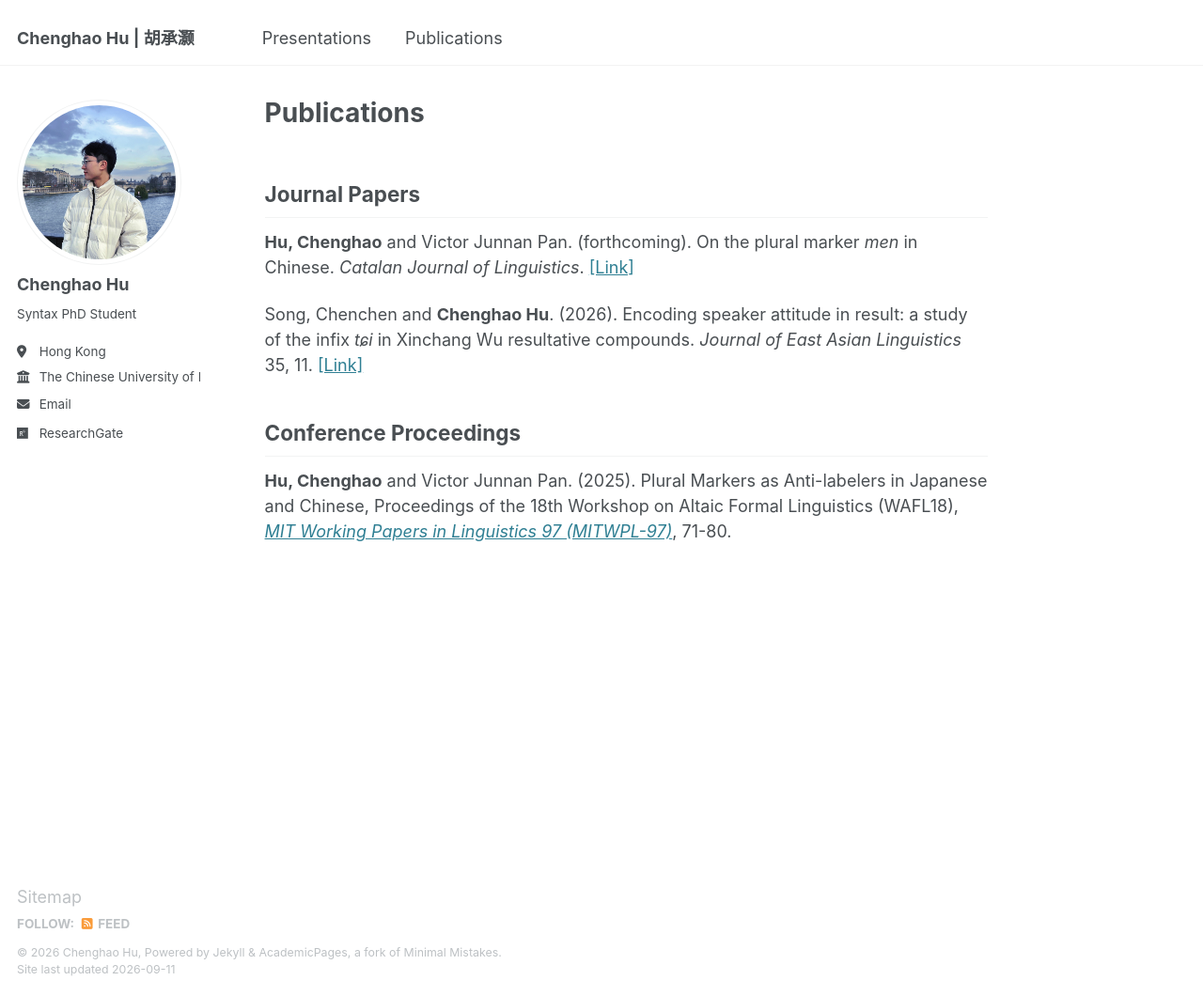
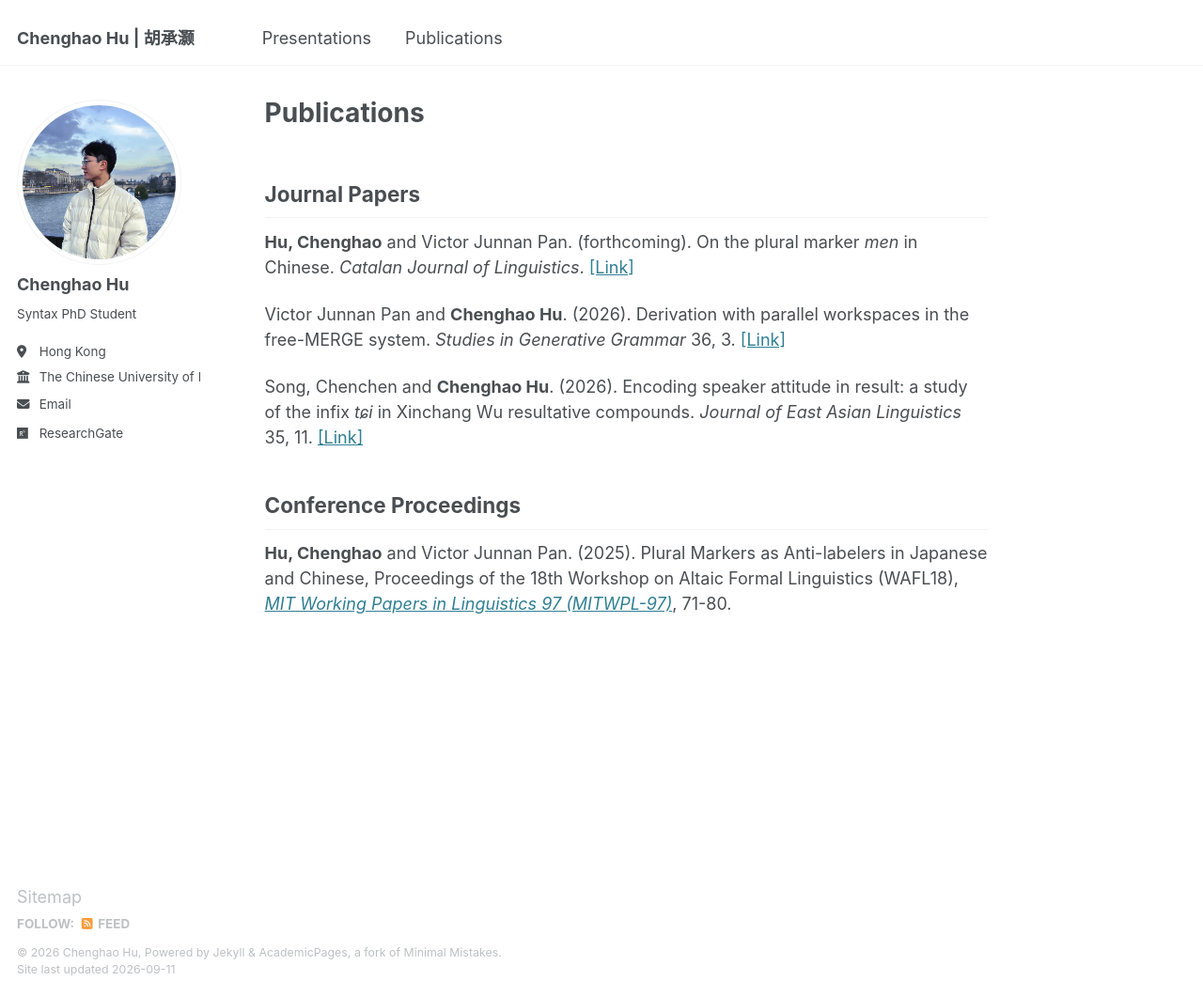
Before and after one commit to Chenghao-Hu/chenghao-hu.github.io, a Jekyll site: the page built from _pages/Publications.md, in a window 1280 px wide and 1060 px high. Shown: the whole window at 94% size. Built offline with Jekyll 4.4.1, drawn with Linux system fonts in a browser that asks for light colours.

Commit message:
Update Publications.md

```diff
--- a/_pages/Publications.md
+++ b/_pages/Publications.md
@@ -12,6 +12,8 @@ design:
 
 **Hu, Chenghao** and Victor Junnan Pan. (forthcoming). On the plural marker *men* in Chinese. *Catalan Journal of Linguistics*. [[Link]](https://doi.org/10.5565/rev/catjl.576)
 
+Victor Junnan Pan and **Chenghao Hu**. (2026). Derivation with parallel workspaces in the free-MERGE system. *Studies in Generative Grammar* 36, 3. [[Link]](https://doi.org/10.15860/sigg.36.3.202608.573)
+
 Song, Chenchen and **Chenghao Hu**. (2026). Encoding speaker attitude in result: a study of the infix *tɕi* in Xinchang Wu resultative compounds. *Journal of East Asian Linguistics* 35, 11. [[Link]](https://doi.org/10.1007/s10831-026-09321-y)
 
 
```
